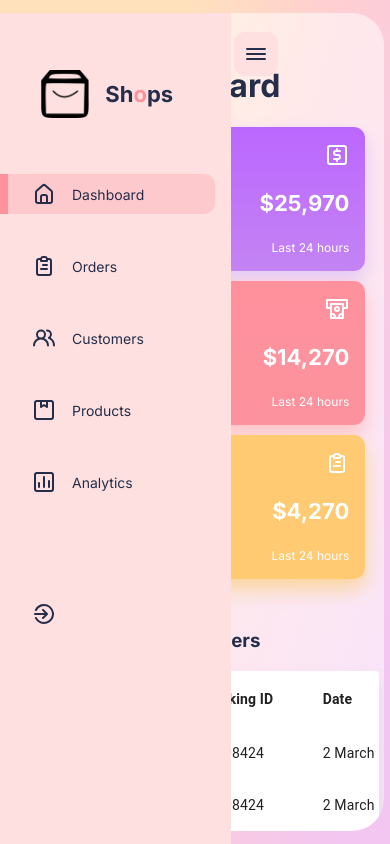
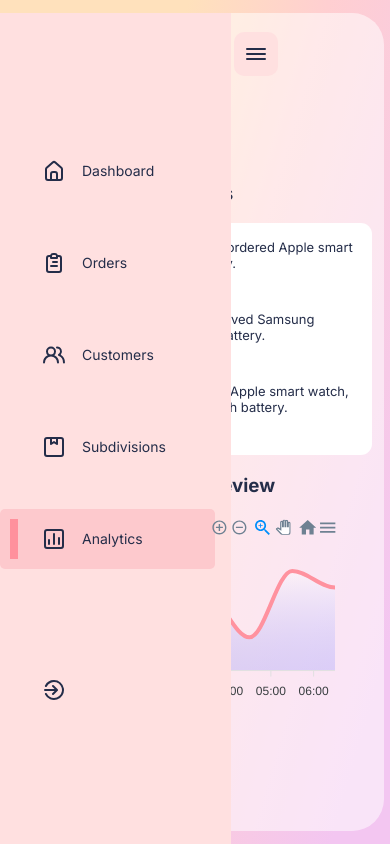
Before and after one commit to ZainRk/React-Admin-Dashboard-public, a React (Create React App) app: page /analytics in a window 390 px wide. Built offline with nearby package versions, Linux system fonts and the light colour scheme.

Commit message:
UpdateNavigatePage

```diff
--- a/package.json
+++ b/package.json
@@ -16,6 +16,7 @@
     "react-apexcharts": "^1.4.0",
     "react-circular-progressbar": "^2.0.4",
     "react-dom": "^18.0.0",
+    "react-router-dom": "^6.22.0",
     "react-scripts": "5.0.0",
     "web-vitals": "^2.1.0"
   },
--- a/src/App.js
+++ b/src/App.js
@@ -1,17 +1,33 @@
-import './App.css'
+import './App.css';
+import { BrowserRouter as Router, Routes, Route } from 'react-router-dom';
 import MainDash from './components/MainDash/MainDash';
 import RightSide from './components/RigtSide/RightSide';
 import Sidebar from './components/Sidebar';
+// Giả sử bạn đã tạo các trang này
+// import DashboardPage from './pages/DashboardPage';
+
+import SubdivisionPage from './pages/subdivision';
+import AnalyticPage from './pages/analytic';
+import CustomerPage from './pages/customer';
+import OrdersPage from './pages/order';
 
 function App() {
   return (
-    <div className="App">
-      <div className="AppGlass">
-        <Sidebar/>
-        <MainDash/>
-        <RightSide/>
+    <Router>
+      <div className="App">
+        <div className="AppGlass">
+          <Sidebar />
+          <Routes>
+            <Route path="/" element={<MainDash />} />
+            <Route path="/orders" element={<OrdersPage />} />
+            <Route path="/customers" element={<CustomerPage />} />
+            <Route path="/subdivisions" element={<SubdivisionPage />} />
+            <Route path="/analytics" element={<AnalyticPage />} />
+          </Routes>
+          <RightSide />
+        </div>
       </div>
-    </div>
+    </Router>
   );
 }
 
--- a/src/Data/Data.js
+++ b/src/Data/Data.js
@@ -20,22 +20,27 @@ import img3 from "../imgs/img3.png";
 // Sidebar Data
 export const SidebarData = [
   {
+    path: '/',
     icon: UilEstate,
     heading: "Dashboard",
   },
   {
+    path: '/orders',
     icon: UilClipboardAlt,
     heading: "Orders",
   },
   {
+    path: '/customers',
     icon: UilUsersAlt,
     heading: "Customers",
   },
   {
+    path: '/subdivisions',
     icon: UilPackage,
-    heading: 'Products'
+    heading: 'Subdivisions'
   },
   {
+    path: '/analytics',
     icon: UilChart,
     heading: 'Analytics'
   },
--- a/src/components/Sidebar.css
+++ b/src/components/Sidebar.css
@@ -114,4 +114,13 @@
   .close{
     left: -60%;
   }
+  .menuItem {
+    text-decoration: none;
+    color: inherit;
+    display: flex;
+    align-items: center;
+    padding: 10px;
+    border-radius: 5px;
+
+  }
 }
--- a/src/components/Sidebar.jsx
+++ b/src/components/Sidebar.jsx
@@ -5,7 +5,7 @@ import { UilSignOutAlt } from "@iconscout/react-unicons";
 import { SidebarData } from "../Data/Data";
 import { UilBars } from "@iconscout/react-unicons";
 import { motion } from "framer-motion";
-
+import { NavLink } from 'react-router-dom';
 const Sidebar = () => {
   const [selected, setSelected] = useState(0);
 
@@ -30,26 +30,27 @@ const Sidebar = () => {
     animate={window.innerWidth<=768?`${expanded}`:''}
     >
       {/* logo */}
-      <div className="logo">
+      {/* <div className="logo">
         <img src={Logo} alt="logo" />
         <span>
           Sh<span>o</span>ps
         </span>
-      </div>
+      </div> */}
 
-      <div className="menu">
-        {SidebarData.map((item, index) => {
-          return (
-            <div
-              className={selected === index ? "menuItem active" : "menuItem"}
-              key={index}
-              onClick={() => setSelected(index)}
-            >
-              <item.icon />
-              <span>{item.heading}</span>
-            </div>
-          );
-        })}
+<div className="menu">
+        {SidebarData.map((item, index) => (
+         <NavLink
+         to={item.path}
+         key={index}
+         className={({ isActive }) =>
+           isActive ? 'menuItem active' : 'menuItem'
+         }
+         style={{ textDecoration: 'none' }}
+       >
+         <item.icon />
+         <span>{item.heading}</span>
+       </NavLink>
+        ))}
         {/* signoutIcon */}
         <div className="menuItem">
           <UilSignOutAlt />
--- /dev/null
+++ b/src/pages/analytic.js
@@ -0,0 +1,7 @@
+import React from 'react';
+
+function AnalyticPage() {
+  return <div>This is the Analytic page</div>;
+}
+
+export default AnalyticPage;
--- /dev/null
+++ b/src/pages/customer.js
@@ -0,0 +1,7 @@
+import React from 'react';
+
+function CustomerPage() {
+  return <div>This is the Customer page</div>;
+}
+
+export default CustomerPage;
--- /dev/null
+++ b/src/pages/order.js
@@ -0,0 +1,7 @@
+import React from 'react';
+
+function OrdersPage() {
+  return <div>This is the Orders page</div>;
+}
+
+export default OrdersPage;
--- /dev/null
+++ b/src/pages/subdivision.js
@@ -0,0 +1,7 @@
+import React from 'react';
+
+function SubdivisionPage() {
+  return <div>This is the Subdivision page</div>;
+}
+
+export default SubdivisionPage;
```
Also changed, not shown: 1 other file (tests, documents, lock files or other folders).
